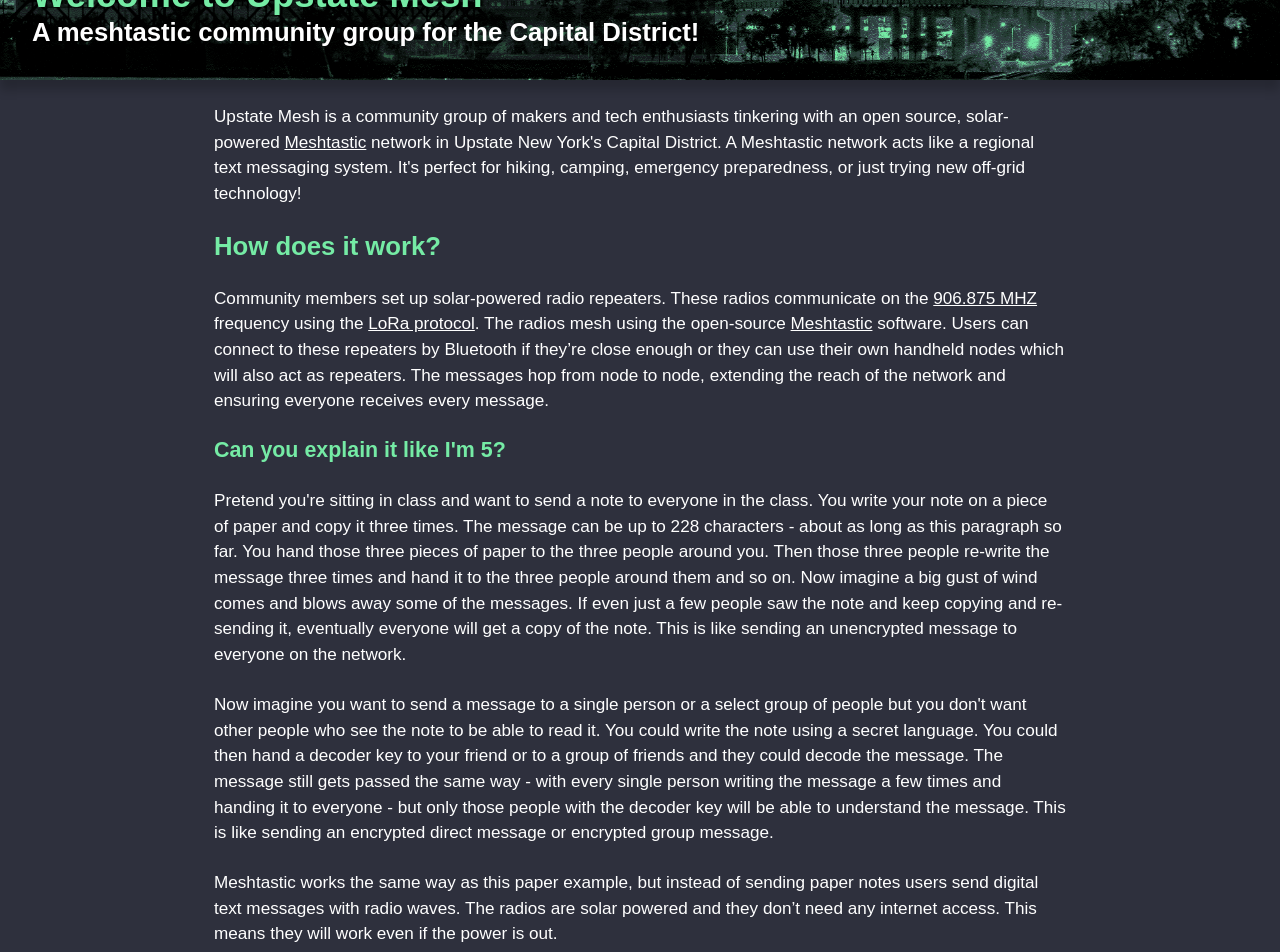
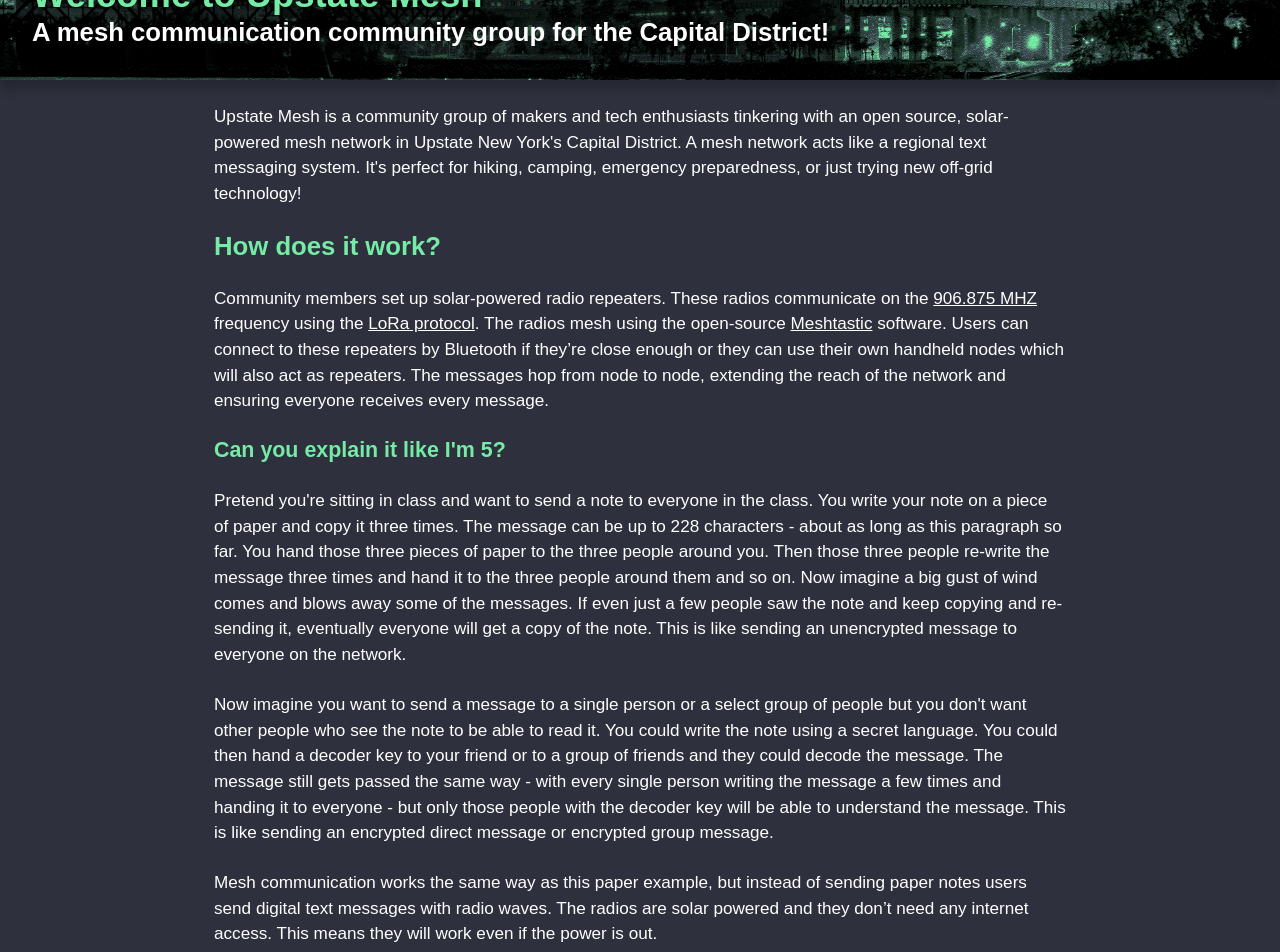
Before and after one commit to Upstate-Mesh/upstate-mesh-web, a React (Vite) app: page / in a window 1280 px wide. Shown: the part 400-1352 px from the top of the page. Built offline with nearby package versions, Linux system fonts and the light colour scheme; a web font is replaced by a local one.

Commit message:
content updates

```diff
--- a/src/routes/__interiorLayout/join.tsx
+++ b/src/routes/__interiorLayout/join.tsx
@@ -30,7 +30,7 @@
       </Typography>
       <ol>
         <li>
-          Get a Meshtastic Radio.
+          Get a Mesh Radio.
           <ul>
             <li>
               You can build one yourself for about $35. The official Meshtastic
@@ -44,9 +44,9 @@
               </a>
             </li>
             <li>
-              The LILYGO T-Echo is a good first meshtastic radio, as it costs
-              around $70 and is ready to go out of the box (besides having to
-              flash the firmware).
+              The LILYGO T-Echo is a good first radio, as it costs around $70
+              and is ready to go out of the box (besides having to flash the
+              firmware).
             </li>
             <li>
               You can also buy a pre-built battery-powered radio for between
@@ -55,8 +55,7 @@
             <li>
               If you can afford it, and have a place to mount it outside, you
               could buy a pre-built solar-powered node for between $100 and $200
-              from Meshtastic Powered device manufacturers and mount it as high
-              off the ground as you can.
+              and mount it as high off the ground as you can.
             </li>
             <li>
               Alternatively you can{" "}
--- a/src/routes/__interiorLayout/learn.tsx
+++ b/src/routes/__interiorLayout/learn.tsx
@@ -14,8 +14,7 @@
       },
       {
         name: "description",
-        content:
-          "Learn about mesh communications, Meshtastic, and Upstate Mesh.",
+        content: "Learn about mesh communications and Upstate Mesh.",
       },
     ],
     title: PAGE_TITLE,
--- a/src/routes/index.tsx
+++ b/src/routes/index.tsx
@@ -59,7 +59,7 @@
             Welcome to Upstate Mesh
           </Typography>
           <Typography component="h5" variant="h5" sx={{ color: "#ffffff" }}>
-            A meshtastic community group for the Capital District!
+            A mesh communication community group for the Capital District!
           </Typography>
         </Box>
       </Stack>
@@ -75,18 +75,10 @@
         >
           <Typography>
             Upstate Mesh is a community group of makers and tech enthusiasts
-            tinkering with an open source, solar-powered{" "}
-            <a
-              href="https://meshtastic.org/"
-              target="_blank"
-              title="Meshtastic"
-            >
-              Meshtastic
-            </a>{" "}
-            network in Upstate New York's Capital District. A Meshtastic network
-            acts like a regional text messaging system. It's perfect for hiking,
-            camping, emergency preparedness, or just trying new off-grid
-            technology!
+            tinkering with an open source, solar-powered mesh network in Upstate
+            New York's Capital District. A mesh network acts like a regional
+            text messaging system. It's perfect for hiking, camping, emergency
+            preparedness, or just trying new off-grid technology!
           </Typography>
           <Typography component="h5" variant="h5">
             How does it work?
@@ -152,10 +144,10 @@
             message.
           </Typography>
           <Typography>
-            Meshtastic works the same way as this paper example, but instead of
-            sending paper notes users send digital text messages with radio
-            waves. The radios are solar powered and they don’t need any internet
-            access. This means they will work even if the power is out.
+            Mesh communication works the same way as this paper example, but
+            instead of sending paper notes users send digital text messages with
+            radio waves. The radios are solar powered and they don’t need any
+            internet access. This means they will work even if the power is out.
           </Typography>
           <Typography component="h5" variant="h5">
             How to join the mesh
```
Also changed, not shown: 1 other file (tests, documents, lock files or other folders).
